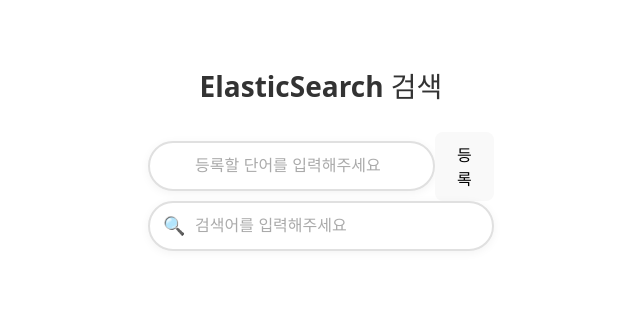
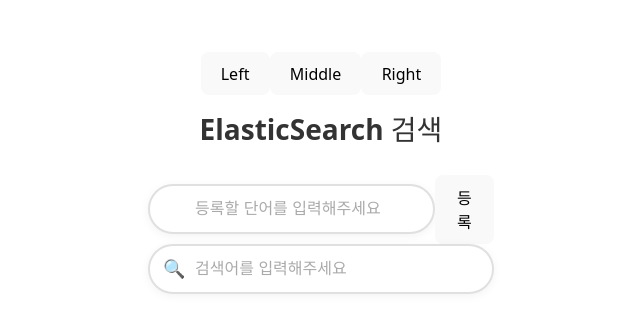
Before and after one commit to ByeongDoo-Han/scenario-front, a React (Vite) app: page /search in a window 1280 px wide. Shown: the top 332 px of the page, without its empty margins (319-959 px from the left). Built offline with nearby package versions, Linux system fonts and the light colour scheme.

Commit message:
about 추가

```diff
--- a/src/pages/Search.tsx
+++ b/src/pages/Search.tsx
@@ -1,6 +1,7 @@
 import { useState, useEffect, useRef, useCallback } from "react";
 import "./Search.css";
 import axios from "axios";
+import About from "./About";
 
 const DEV_URL = "http://localhost:8080";
 
@@ -93,7 +94,9 @@ const Search = () => {
 	}, []);
 
 	return (
+
 		<div className="search-container">
+			<About/>
 			<h1 className="search-title">ElasticSearch 검색</h1>
 			<div className="search-wrapper">
 			<div className="search-input-container">
```
